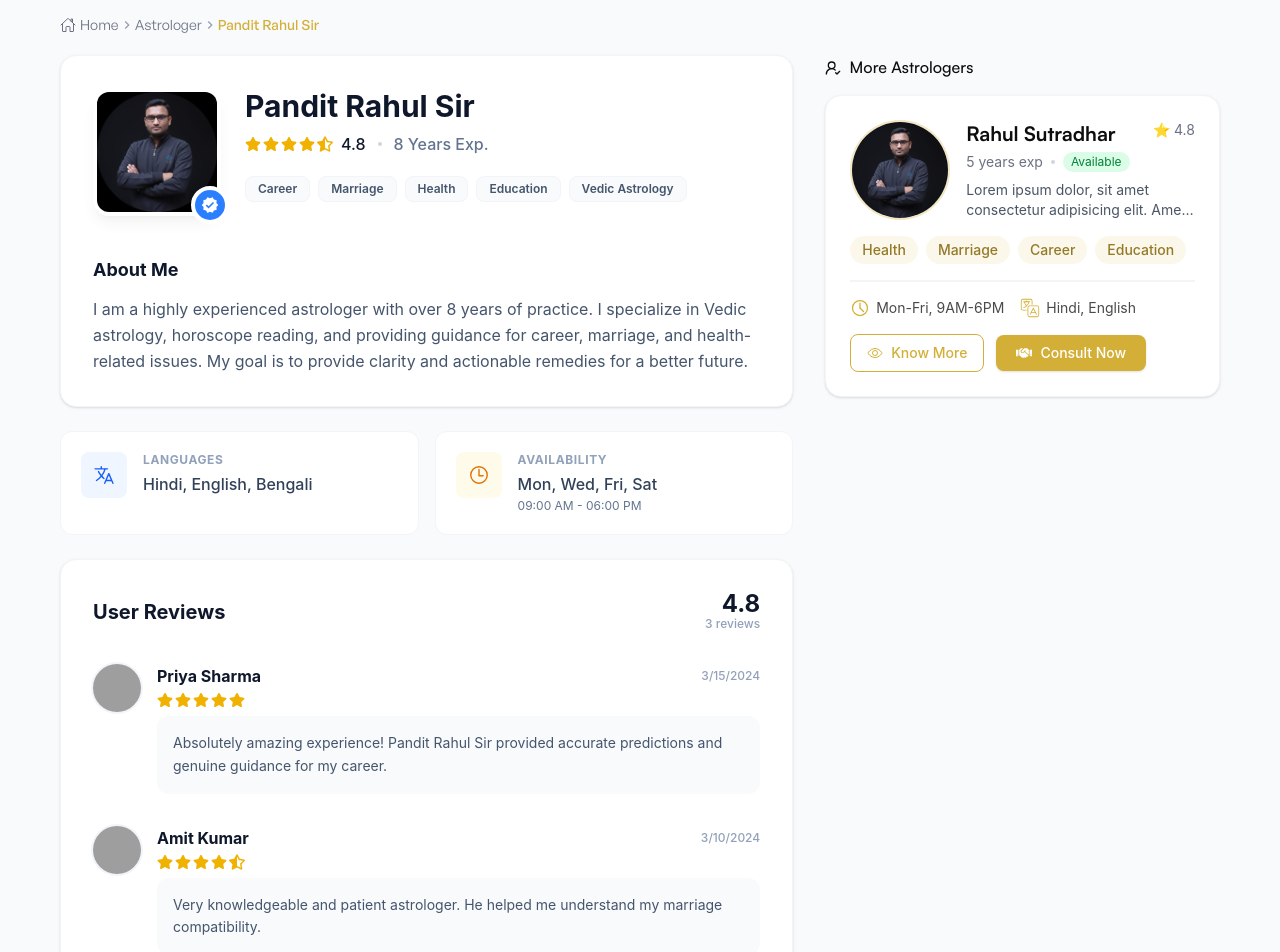
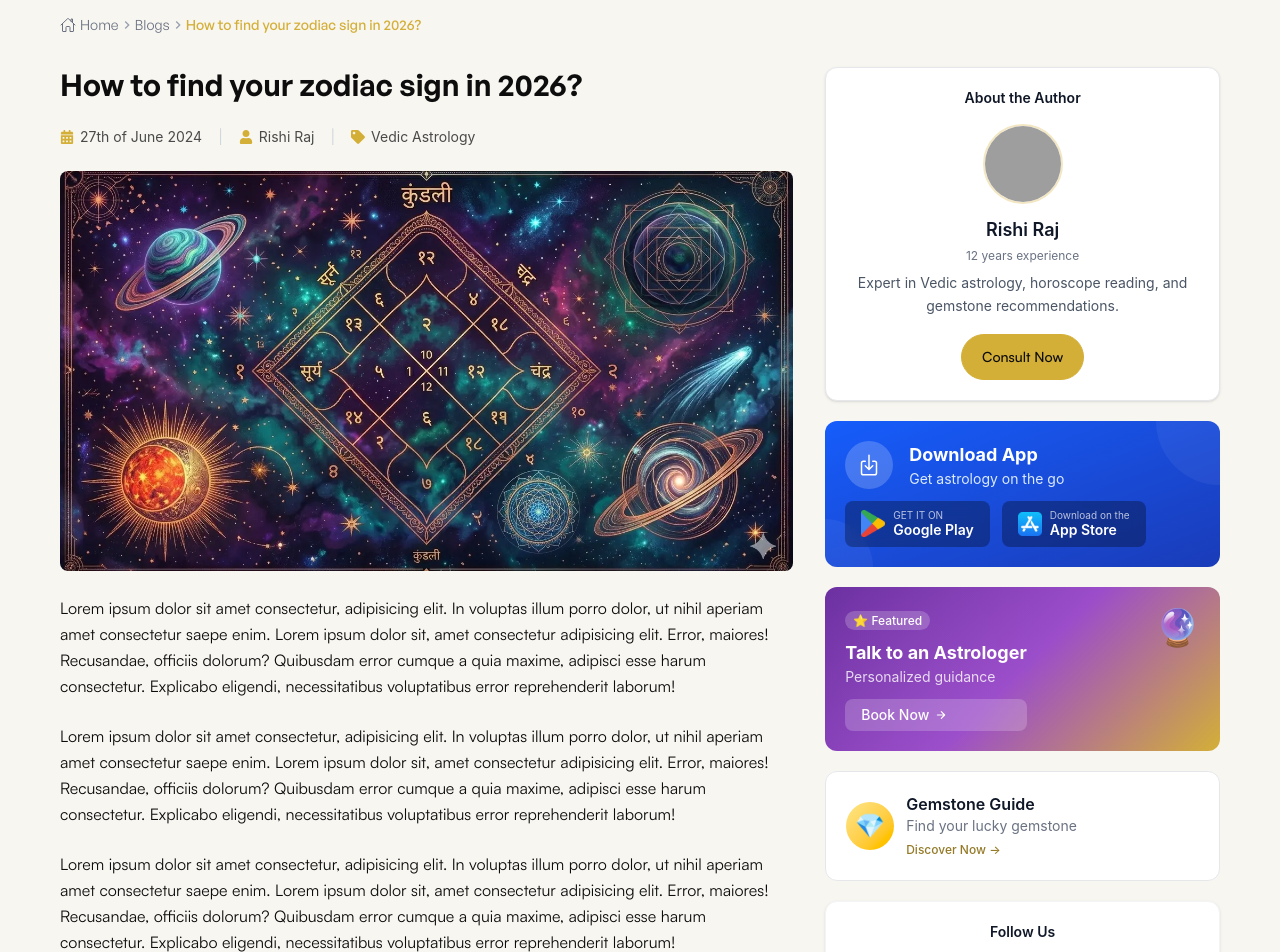
Before and after one commit to neon-lab-dev/Astrotitan-Web-Client, a React (Vite) app: page /blog/1 in a window 1280 px wide. Shown: the part 120-1072 px from the top of the page. Built offline with nearby package versions, Linux system fonts and the light colour scheme; grey boxes are pictures that could not be loaded.

Commit message:
Completed blog details page

```diff
--- /dev/null
+++ b/src/components/BlogDetailsPage/AuthorInfo/AuthorInfo.tsx
@@ -0,0 +1,32 @@
+/* eslint-disable @typescript-eslint/no-explicit-any */
+
+import Button from "../../Reusable/Button/Button";
+
+const AuthorInfo = ({ author }: any) => {
+  return (
+    <div className="bg-white rounded-xl p-5 border border-gray-200 shadow-sm hover:shadow-md transition-shadow">
+      <h3 className="text-sm font-semibold text-gray-900 mb-4 text-center">
+        About the Author
+      </h3>
+
+      <div className="flex flex-col items-center text-center">
+        <img
+          src={author.image}
+          alt={author.name}
+          className="w-20 h-20 rounded-full object-cover border-2 border-primary-5/30 mb-3"
+        />
+        <h4 className="font-semibold text-gray-900 text-lg">{author.name}</h4>
+        <p className="text-xs text-gray-500 mt-1">
+          {author.experience} experience
+        </p>
+        <p className="text-sm text-gray-600 mt-2 leading-relaxed mb-4">
+          {author.bio}
+        </p>
+
+        <Button label="Consult Now" />
+      </div>
+    </div>
+  );
+};
+
+export default AuthorInfo;
--- a/src/components/Reusable/Button/Button.tsx
+++ b/src/components/Reusable/Button/Button.tsx
@@ -27,7 +27,7 @@ const Button = ({
   loadingText = "Loading...",
 }: TButtonProps) => {
   const baseStyles =
-    "inline-flex items-center justify-center gap-2 px-5 2xl:px-8 py-3 rounded-[48px] font-Satoshi font-medium leading-5 transition-all duration-200 disabled:opacity-50 disabled:cursor-not-allowed";
+    "inline-flex items-center justify-center gap-2 px-5 2xl:px-8 py-3 rounded-[48px] font-Satoshi text-sm 2xl:text-base font-medium leading-5 transition-all duration-200 disabled:opacity-50 disabled:cursor-not-allowed";
 
   const variants = {
     primary:
--- /dev/null
+++ b/src/components/ScrollToTop/ScrollToTop.tsx
@@ -0,0 +1,15 @@
+// components/Reusable/ScrollToTop/ScrollToTop.tsx
+import { useEffect } from "react";
+import { useLocation } from "react-router-dom";
+
+const ScrollToTop = () => {
+  const { pathname } = useLocation();
+
+  useEffect(() => {
+    window.scrollTo(0, 0);
+  }, [pathname]);
+
+  return null;
+};
+
+export default ScrollToTop;
--- a/src/layouts/MainLayout/MainLayout.tsx
+++ b/src/layouts/MainLayout/MainLayout.tsx
@@ -1,10 +1,12 @@
 import { Outlet } from "react-router-dom";
 import Navbar from "../../components/Shared/Navbar/Navbar";
 import Footer from "../../components/Shared/Footer/Footer";
+import ScrollToTop from "../../components/ScrollToTop/ScrollToTop";
 
 const MainLayout = () => {
   return (
     <div className="bg-background-5">
+      <ScrollToTop />
       <Navbar />
       <Outlet />
       <Footer />
--- /dev/null
+++ b/src/pages/BlogDetails/BlogDetails.tsx
@@ -0,0 +1,120 @@
+import { IMAGES } from "../../assets";
+import AppDownload from "../../components/BlogsPage/AppDownload/AppDownload";
+import AstrologerPromo from "../../components/BlogsPage/AstrologerPromo/AstrologerPromo";
+import FollowSocialMedia from "../../components/BlogsPage/FollowSocialMedia/FollowSocialMedia";
+import GemstonePromo from "../../components/BlogsPage/GemstonePromo/GemstonePromo";
+import Breadcrumb from "../../components/Reusable/Breadcrumb/Breadcrumb";
+import { FaCalendarAlt, FaTag, FaUser } from "react-icons/fa";
+import Container from "../../components/Reusable/Container/Container";
+import AuthorInfo from "../../components/BlogDetailsPage/AuthorInfo/AuthorInfo";
+
+const BlogDetails = () => {
+  // Dummy author data
+  const author = {
+    name: "Rishi Raj",
+    image: "https://randomuser.me/api/portraits/men/32.jpg",
+    title: "Senior Vedic Astrologer",
+    experience: "12 years",
+    bio: "Expert in Vedic astrology, horoscope reading, and gemstone recommendations.",
+  };
+
+  return (
+    <div className="pt-10 pb-14">
+      <Container>
+        <Breadcrumb
+          items={[
+            { label: "Blogs", path: "/blogs" },
+            {
+              label: "How to find your zodiac sign in 2026?",
+              path: "/blogs",
+              isActive: true,
+            },
+          ]}
+        />
+
+        <div className="flex flex-col lg:flex-row gap-8 mt-8">
+          {/* Left - Blog List */}
+          <div className="lg:w-[65%] space-y-6">
+            <h1 className="text-neutral-5 text-3xl font-semibold font-GeneralSans">
+              How to find your zodiac sign in 2026?
+            </h1>
+
+            <div className="flex items-center gap-4 text-sm text-neutral-10 mt-4 mb-6">
+              <div className="flex items-center gap-1.5">
+                <FaCalendarAlt className="w-3.5 h-3.5 text-primary-5" />
+                <span>27th of June 2024</span>
+              </div>
+              <span className="text-gray-300">|</span>
+              <div className="flex items-center gap-1.5">
+                <FaUser className="w-3.5 h-3.5 text-primary-5" />
+                <span>Rishi Raj</span>
+              </div>
+              <span className="text-gray-300">|</span>
+              <div className="flex items-center gap-1.5">
+                <FaTag className="w-3.5 h-3.5 text-primary-5" />
+                <span className="text-sm text-neutral-10">Vedic Astrology</span>
+              </div>
+            </div>
+
+            <img
+              src={IMAGES.kundliBannerBg}
+              alt="Blog"
+              className="rounded-lg w-full h-100 object-cover"
+            />
+
+            <p className="text-neutral-5 mt-2 font-Satoshi leading-relaxed">
+              Lorem ipsum dolor sit amet consectetur, adipisicing elit. In
+              voluptas illum porro dolor, ut nihil aperiam amet consectetur
+              saepe enim. Lorem ipsum dolor sit, amet consectetur adipisicing
+              elit. Error, maiores! Recusandae, officiis dolorum? Quibusdam
+              error cumque a quia maxime, adipisci esse harum consectetur.
+              Explicabo eligendi, necessitatibus voluptatibus error
+              reprehenderit laborum!
+            </p>
+
+            <p className="text-neutral-5 mt-2 font-Satoshi leading-relaxed">
+              Lorem ipsum dolor sit amet consectetur, adipisicing elit. In
+              voluptas illum porro dolor, ut nihil aperiam amet consectetur
+              saepe enim. Lorem ipsum dolor sit, amet consectetur adipisicing
+              elit. Error, maiores! Recusandae, officiis dolorum? Quibusdam
+              error cumque a quia maxime, adipisci esse harum consectetur.
+              Explicabo eligendi, necessitatibus voluptatibus error
+              reprehenderit laborum!
+            </p>
+
+            <p className="text-neutral-5 mt-2 font-Satoshi leading-relaxed">
+              Lorem ipsum dolor sit amet consectetur, adipisicing elit. In
+              voluptas illum porro dolor, ut nihil aperiam amet consectetur
+              saepe enim. Lorem ipsum dolor sit, amet consectetur adipisicing
+              elit. Error, maiores! Recusandae, officiis dolorum? Quibusdam
+              error cumque a quia maxime, adipisci esse harum consectetur.
+              Explicabo eligendi, necessitatibus voluptatibus error
+              reprehenderit laborum!
+            </p>
+
+            <p className="text-neutral-5 mt-2 font-Satoshi leading-relaxed">
+              Lorem ipsum dolor sit amet consectetur, adipisicing elit. In
+              voluptas illum porro dolor, ut nihil aperiam amet consectetur
+              saepe enim. Lorem ipsum dolor sit, amet consectetur adipisicing
+              elit. Error, maiores! Recusandae, officiis dolorum? Quibusdam
+              error cumque a quia maxime, adipisci esse harum consectetur.
+              Explicabo eligendi, necessitatibus voluptatibus error
+              reprehenderit laborum!
+            </p>
+          </div>
+
+          {/* Right Sidebar */}
+          <div className="lg:w-[35%] space-y-5 sticky top-3 h-fit">
+            <AuthorInfo author={author} />
+            <AppDownload />
+            <AstrologerPromo />
+            <GemstonePromo />
+            <FollowSocialMedia />
+          </div>
+        </div>
+      </Container>
+    </div>
+  );
+};
+
+export default BlogDetails;
--- a/src/pages/Blogs/Blogs.tsx
+++ b/src/pages/Blogs/Blogs.tsx
@@ -6,6 +6,7 @@ import AppDownload from "../../components/BlogsPage/AppDownload/AppDownload";
 import AstrologerPromo from "../../components/BlogsPage/AstrologerPromo/AstrologerPromo";
 import GemstonePromo from "../../components/BlogsPage/GemstonePromo/GemstonePromo";
 import FollowSocialMedia from "../../components/BlogsPage/FollowSocialMedia/FollowSocialMedia";
+import Container from "../../components/Reusable/Container/Container";
 
 const Blogs = () => {
   const [searchTerm, setSearchTerm] = useState("");
@@ -25,7 +26,7 @@ const Blogs = () => {
 
   return (
     <div className="pt-10 pb-14">
-      <div className="max-w-6xl w-full mx-auto px-5 2xl:px-0">
+      <Container>
         <Breadcrumb
           items={[{ label: "Blogs", path: "/blogs", isActive: true }]}
         />
@@ -40,7 +41,7 @@ const Blogs = () => {
                 type="text"
                 value={searchTerm}
                 onChange={(e) => setSearchTerm(e.target.value)}
-                className="w-full pl-10 pr-4 py-3.5 rounded-lg border border-gray-200 focus:outline-none focus:border-primary-10 focus:ring-2 focus:ring-primary-10/20 transition duration-300 bg-white"
+                className="w-full pl-10 pr-4 py-3.5 rounded-lg border border-gray-200 focus:outline-none focus:border-primary-5 focus:ring-2 focus:ring-primary-10/20 transition duration-300 bg-white"
                 placeholder="Search blogs by title, author, or keyword..."
               />
             </div>
@@ -53,7 +54,7 @@ const Blogs = () => {
                   onClick={() => setSelectedCategory(category)}
                   className={`px-4 py-1.5 rounded-full text-sm font-medium transition-all duration-300 ${
                     selectedCategory === category
-                      ? "bg-primary-10 text-white shadow-sm"
+                      ? "bg-primary-5 text-white shadow-sm"
                       : "bg-neutral-40/20 text-gray-600 hover:bg-gray-200 hover:text-gray-900"
                   }`}
                 >
@@ -73,7 +74,7 @@ const Blogs = () => {
             <FollowSocialMedia />
           </div>
         </div>
-      </div>
+      </Container>
     </div>
   );
 };
--- a/src/routes/routes.tsx
+++ b/src/routes/routes.tsx
@@ -12,6 +12,7 @@ import UserDashboardHome from "../pages/Dashboard/User/UserDashboardHome/UserDas
 import Astrologer from "../pages/Astrologer/Astrologer";
 import AstrologerDetails from "../pages/AstrologerDetails/AstrologerDetails";
 import Blogs from "../pages/Blogs/Blogs";
+import BlogDetails from "../pages/BlogDetails/BlogDetails";
 
 export const router = createBrowserRouter([
   {
@@ -61,7 +62,7 @@ export const router = createBrowserRouter([
       },
       {
         path: "/blog/:id",
-        element: <AstrologerDetails />,
+        element: <BlogDetails />,
       },
     ],
   },
```
